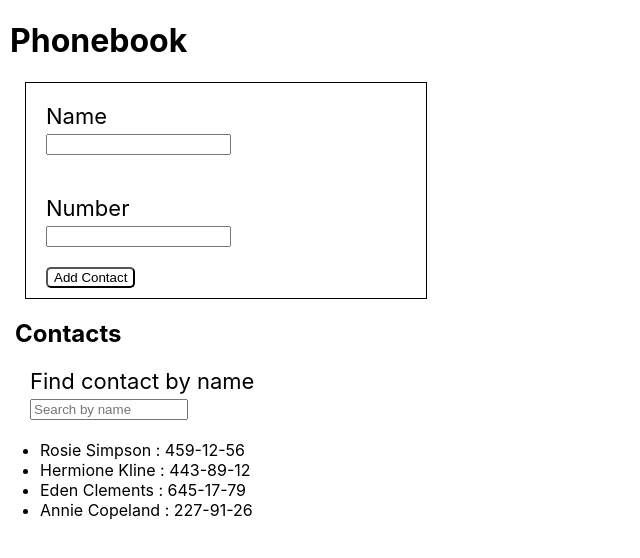
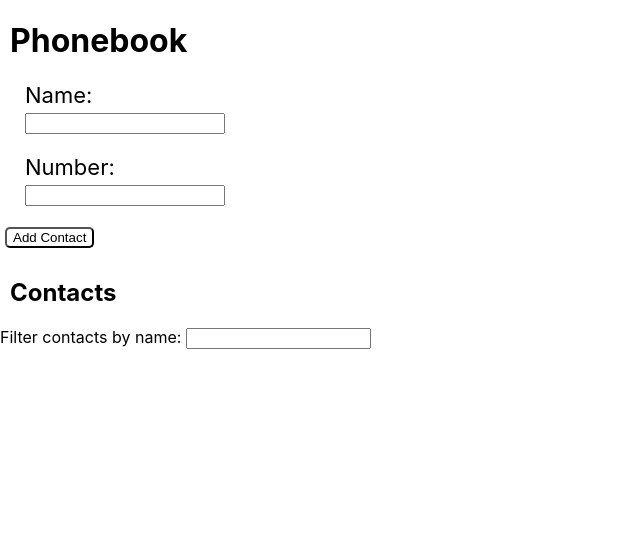
Before and after one commit to iullian1919/goit-react-hw-phonebook-error, a React (Create React App) app: page / in a window 1280 px wide. Shown: the top 558 px of the page, without its empty margins (0-640 px from the left). Built offline with nearby package versions, Linux system fonts and the light colour scheme.

Commit message:
Intermediary error step commit

```diff
--- a/src/components/App.jsx
+++ b/src/components/App.jsx
@@ -2,20 +2,13 @@ import React, { useState } from 'react';
 import { nanoid } from 'nanoid';
 import ContactForm from './ContactForm';
 import ContactList from './ContactList';
+import Filter from './Filter';
 
 const App = () => {
-  const [contacts, setContacts] = useState([
-    { id: 'id-1', name: 'Rosie Simpson', number: '459-12-56' },
-    { id: 'id-2', name: 'Hermione Kline', number: '443-89-12' },
-    { id: 'id-3', name: 'Eden Clements', number: '645-17-79' },
-    { id: 'id-4', name: 'Annie Copeland', number: '227-91-26' },
-  ]);
-
-  const [name, setName] = useState('');
-  const [number, setNumber] = useState('');
+  const [contacts, setContacts] = useState([]);
   const [filter, setFilter] = useState('');
 
-  const addContact = () => {
+  const addContact = (name, number) => {
     const newContact = {
       id: nanoid(),
       name: name,
@@ -23,23 +16,24 @@ const App = () => {
     };
 
     setContacts(prevContacts => [...prevContacts, newContact]);
-    setName('');
-    setNumber('');
   };
+
+  const handleFilterChange = value => {
+    setFilter(value);
+  };
+
+  const filteredContacts = contacts.filter(contact =>
+    contact.name.toLowerCase().includes(filter.toLowerCase())
+  );
 
   return (
     <div>
       <h1>Phonebook</h1>
-      <ContactForm
-        name={name}
-        setName={setName}
-        number={number}
-        setNumber={setNumber}
-        addContact={addContact}
-        filter={filter}
-        setFilter={setFilter}
-      />
-      <ContactList contacts={contacts} filter={filter} />
+      <ContactForm addContact={addContact} />
+
+      <h2>Contacts</h2>
+      <Filter filter={filter} handleFilterChange={handleFilterChange} />
+      <ContactList contacts={filteredContacts} />
     </div>
   );
 };
--- a/src/components/ContactForm/ContactForm.jsx
+++ b/src/components/ContactForm/ContactForm.jsx
@@ -1,88 +1,38 @@
-import React from 'react';
+import React, { useState } from 'react';
 import classes from './ContactForm.module.css';
-import PropTypes from 'prop-types';
 
-const ContactForm = ({
-  name,
-  setName,
-  number,
-  setNumber,
-  addContact,
-  filter,
-  setFilter,
-}) => {
-  const handleNameChange = event => {
-    setName(event.target.value);
-  };
-
-  const handleNumberChange = event => {
-    setNumber(event.target.value);
-  };
-
-  const handleFilterChange = event => {
-    setFilter(event.target.value);
-  };
+const ContactForm = ({ addContact }) => {
+  const [name, setName] = useState('');
+  const [number, setNumber] = useState('');
 
   const handleSubmit = event => {
     event.preventDefault();
-    addContact();
+    addContact(name, number);
+    setName('');
+    setNumber('');
   };
 
   return (
-    <div className={classes.contactForm}>
-      <form className={classes.contactFormForm} onSubmit={handleSubmit}>
+    <form className={classes.contactForm} onSubmit={handleSubmit}>
       <label className={classes.contactFormLabel}>
-          Name
+        Name:
         <input
           type="text"
-            name="name"
-            pattern="^[a-zA-Z]+(([' -][a-zA-Z ])?[a-zA-Z]*)*$"
-            title="Name may contain only letters, apostrophe, dash and spaces. For example Adrian, Jacob Mercer, Charles de Batz de Castelmore d'Artagnan"
-            required
           value={name}
-            onChange={handleNameChange}
+          onChange={e => setName(e.target.value)}
         />
       </label>
       <label className={classes.contactFormLabel}>
-          Number
+        Number:
         <input
-            type="tel"
-            name="number"
-            pattern="\+?\d{1,4}?[-.\s]?\(?\d{1,3}?\)?[-.\s]?\d{1,4}[-.\s]?\d{1,4}[-.\s]?\d{1,9}"
-            title="Phone number must be digits and can contain spaces, dashes, parentheses and can start with +"
-            required
+          type="text"
           value={number}
-            onChange={handleNumberChange}
+          onChange={e => setNumber(e.target.value)}
         />
       </label>
       <button type="submit">Add Contact</button>
     </form>
-      <h2>Contacts</h2>
-      <div className={classes.contactFormSearch}>
-        <label className={classes.contactFormSearchLabel}>
-          Find contact by name
-          <input
-            className={classes.contactFormInput}
-            type="text"
-            name="filter"
-            value={filter}
-            onChange={handleFilterChange}
-            placeholder="Search by name"
-          />
-        </label>
-      </div>
-    </div>
   );
 };
 
-ContactForm.propTypes = {
-  name: PropTypes.string.isRequired,
-  setName: PropTypes.func.isRequired,
-  number: PropTypes.string.isRequired,
-  setNumber: PropTypes.func.isRequired,
-  addContact: PropTypes.func.isRequired,
-  filter: PropTypes.string.isRequired,
-  setFilter: PropTypes.func.isRequired,
-};
-
 export default ContactForm;
--- /dev/null
+++ b/src/components/ContactItem/ContactItem.jsx
@@ -0,0 +1,12 @@
+import React from 'react';
+import classes from './ContactItem.module.css';
+
+const ContactItem = ({ contact }) => {
+  return (
+    <li className={classes.contactItem}>
+      {contact.name} : {contact.number}
+    </li>
+  );
+};
+
+export default ContactItem;
--- /dev/null
+++ b/src/components/ContactItem/index.js
@@ -0,0 +1,3 @@
+import ContactItem from './ContactItem';
+
+export default ContactItem;
--- a/src/components/ContactList/ContactList.jsx
+++ b/src/components/ContactList/ContactList.jsx
@@ -1,31 +1,15 @@
 import React from 'react';
-import PropTypes from 'prop-types';
+import ContactItem from './ContactItem';
+import classes from './ContactList.module.css';
 
-const ContactList = ({ contacts, filter }) => {
-  const filteredContacts = contacts.filter(contact =>
-    contact.name.toLowerCase().includes(filter.toLowerCase())
-  );
-
+const ContactList = ({ contacts }) => {
   return (
-    <ul>
-      {filteredContacts.map(contact => (
-        <li key={contact.id}>
-          {contact.name} : {contact.number}
-        </li>
+    <ul className={classes.contactList}>
+      {contacts.map(contact => (
+        <ContactItem key={contact.id} contact={contact} />
       ))}
     </ul>
   );
 };
 
-ContactList.propTypes = {
-  contacts: PropTypes.arrayOf(
-    PropTypes.shape({
-      id: PropTypes.string.isRequired,
-      name: PropTypes.string.isRequired,
-      number: PropTypes.string.isRequired,
-    })
-  ).isRequired,
-  filter: PropTypes.string.isRequired,
-};
-
 export default ContactList;
--- /dev/null
+++ b/src/components/Filter/Filter.jsx
@@ -0,0 +1,18 @@
+import React from 'react';
+import classes from './Filter.module.css';
+
+const Filter = ({ filter, handleFilterChange }) => {
+  return (
+    <div className={classes.filterContainer}>
+      Filter contacts by name:{' '}
+      <input
+        type="text"
+        value={filter}
+        onChange={e => handleFilterChange(e.target.value)}
+        className={classes.filterInput}
+      />
+    </div>
+  );
+};
+
+export default Filter;
--- /dev/null
+++ b/src/components/Filter/index.js
@@ -0,0 +1,3 @@
+import Filter from './Filter';
+
+export default Filter;
```
Also changed, not shown: src/components/ContactItem/ContactItem.module.css (added), src/components/ContactList/ContactList.module.css (added), src/components/Filter/Filter.module.css (added). Lines whose indentation alone changed are shown as unchanged.
